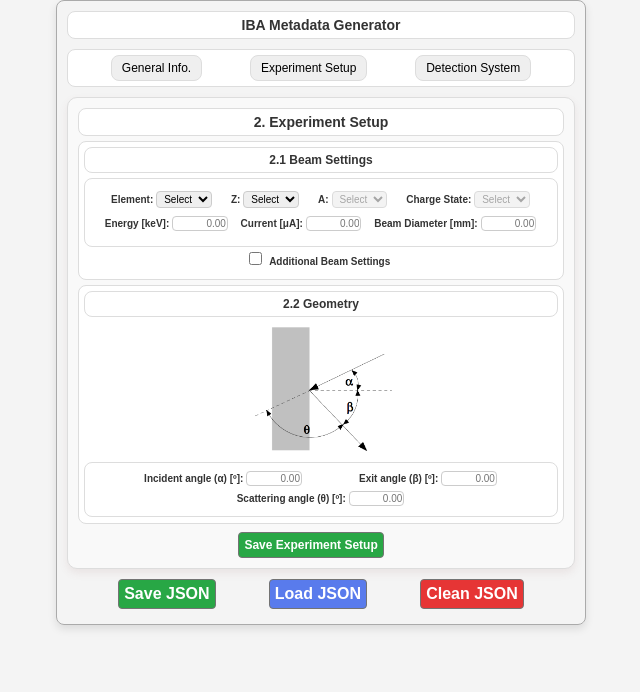
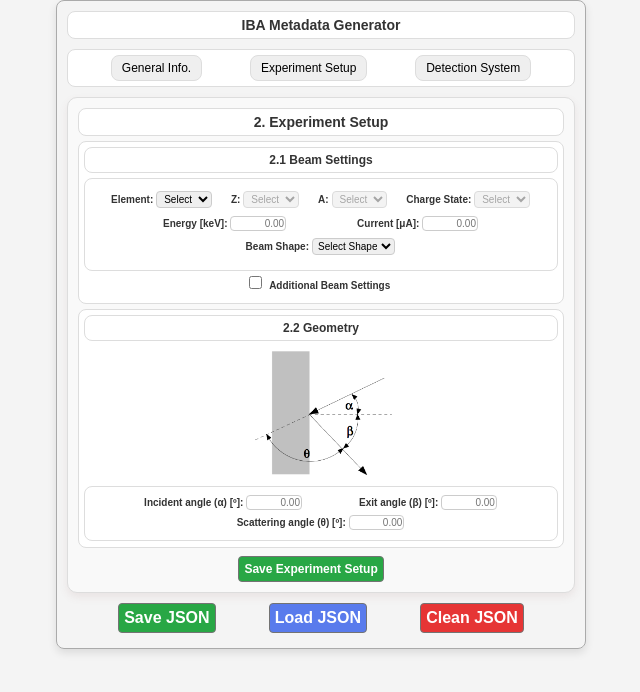
Before and after one commit to rauvarfer/Metadata_Apps, a React (Create React App) app in the folder IBA-app/: page / in a window 1280 px wide. Both pictures are taken after a click on the button "Experiment Setup". Shown: the top 692 px of the page, without its empty margins (319-959 px from the left). Built offline with nearby package versions, Linux system fonts and the light colour scheme.

Commit message:
Changing beam shape, A and Z

```diff
--- a/IBA-app/src/App.js
+++ b/IBA-app/src/App.js
@@ -88,7 +88,7 @@
         const jsonData = JSON.parse(e.target.result);
 
         // Validar estructura del JSON cargado (puedes añadir más validaciones según sea necesario)
-        if (jsonData.generalInfo && jsonData.experimentSetup && jsonData.detectors && jsonData.sample) {
+        if (jsonData.generalInfo && jsonData.experimentSetup && jsonData.detectors) {
           setGeneralInfo(jsonData.generalInfo)
           setExperimentSetup(jsonData.experimentSetup);
           setDetectors(jsonData.detectors);
--- a/IBA-app/src/components/ExperimentSetup.css
+++ b/IBA-app/src/components/ExperimentSetup.css
@@ -155,6 +155,24 @@
     margin-bottom: 5px;
 }
 
+.shape-form-group label {
+    font-size: 10px;
+    font-weight: bold;
+    margin-right: 3px;
+}
+
+.shape-form-group select {
+    width: 15ch; /* Fija la anchura para que quepan 6 caracteres */
+    height: auto;
+    padding: 1px;
+    border: 1px solid #ccc;
+    border-radius: 4px;
+    box-sizing: border-box;
+    font-size: 10px;
+    margin-right: 1px;
+    text-align: center; /* Alinea el texto a la derecha para valores numéricos */
+}
+
 input::placeholder {
     font-size: 10px;
 }
--- a/IBA-app/src/components/ExperimentSetup.js
+++ b/IBA-app/src/components/ExperimentSetup.js
@@ -93,7 +93,12 @@
     const [beamSettings, setBeamSettings] = useState({...experimentSetup.beamSettings,
         energy: experimentSetup.beamSettings?.energy?.value ?? '',
         chamberCurrent: experimentSetup.beamSettings?.chamberCurrent?.value ?? '',
-        beamDiameter: experimentSetup.beamSettings?.beamDiameter?.value ?? ''
+        ...(experimentSetup.beamSettings?.beamShape === 'Circular' ? {
+            beamDiameter: experimentSetup.beamSettings?.beamDiameter?.value ?? ''} : {}),
+        ...(experimentSetup.beamSettings?.beamShape === 'Rectangular' ? {
+            beamWidth: experimentSetup.beamSettings?.beamWidth?.value ?? '',
+            beamHeight: experimentSetup.beamSettings?.beamHeight?.value ?? ''
+        } : {})
     });
 
     const [selectedElement, setSelectedElement] = useState(experimentSetup.beamSettings?.element ?? '');
@@ -116,8 +121,10 @@
         terminalPotential: experimentSetup.additionalSettings?.terminalPotential?.value ?? '',
         injectionEnergy: experimentSetup.additionalSettings?.injectionEnergy?.value ?? '',
         magneticField: experimentSetup.additionalSettings?.magneticField?.value ?? '',
-        callibrationSlope: experimentSetup.additionalSettings?.callibrationSlope?.value ?? '1.00269',
-        callibrationIntercept: experimentSetup.additionalSettings?.callibrationIntercept?.value ?? '2.97155',
+        callibrationSlopeMF: experimentSetup.additionalSettings?.callibrationSlopeMF?.value ?? '1.00269',
+        callibrationInterceptMF: experimentSetup.additionalSettings?.callibrationInterceptMF?.value ?? '2.97155',
+        callibrationSlopeTP: experimentSetup.additionalSettings?.callibrationSlopeTP?.value ?? '0.99482',
+        callibrationInterceptTP: experimentSetup.additionalSettings?.callibrationInterceptTP?.value ?? '7.89465',
         calculatedEnergyTP: experimentSetup.additionalSettings?.calculatedEnergyTP?.value ?? '',
         calculatedEnergyMF: experimentSetup.additionalSettings?.calculatedEnergyMF?.value ?? '',
         percentDifference: experimentSetup.additionalSettings?.percentDifference?.value ?? '',
@@ -134,7 +141,7 @@
 
         // useEffect para el cálculo automático de las variables
         if (additionalBeamSettings) {
-            const { terminalPotential, injectionEnergy, magneticField, callibrationSlope, callibrationIntercept} = additionalSettings;
+            const { terminalPotential, injectionEnergy, magneticField, callibrationSlopeMF, callibrationInterceptMF, callibrationSlopeTP, callibrationInterceptTP} = additionalSettings;
 
 			const chargeState = beamSettings.chargeState;
 
@@ -142,12 +149,12 @@
 
 			const A = beamSettings.A;
 
-            const calculatedEnergyTP = chargeState && terminalPotential && injectionEnergy
-                ? ((Number(chargeState) + 1) * Number(terminalPotential) + Number(injectionEnergy)).toFixed(2)
+            const calculatedEnergyTP = chargeState && terminalPotential && injectionEnergy && callibrationSlopeTP && callibrationInterceptTP
+                ? ((Number(chargeState) + 1) * (Number(callibrationSlopeTP) * Number(terminalPotential) + Number(callibrationInterceptTP)) + Number(injectionEnergy)).toFixed(2)
                 : '-';
 
-            const calculatedEnergyMF = (A && chargeState && magneticField && callibrationSlope && callibrationIntercept)
-                ? ((Math.pow(1e-4, 2)*1e-3*Number(electronCharge)/2) * Math.pow((Number(chargeState) * (Number(callibrationSlope)*Number(magneticField)+Number(callibrationIntercept))), 2) / ((Number(A) - Number(Z)) * Number(neutronMass) + Number(Z) * Number(protonMass))).toFixed(2)
+            const calculatedEnergyMF = (A && chargeState && magneticField && callibrationSlopeMF && callibrationInterceptMF)
+                ? ((Math.pow(1e-4, 2)*1e-3*Number(electronCharge)/2) * Math.pow((Number(chargeState) * (Number(callibrationSlopeMF)*Number(magneticField)+Number(callibrationInterceptMF))), 2) / ((Number(A) - Number(Z)) * Number(neutronMass) + Number(Z) * Number(protonMass))).toFixed(2)
                 : '-';
 
             const percentDifference = (calculatedEnergyTP !== '-' && calculatedEnergyMF !== '-')
@@ -174,30 +181,38 @@
 
         // useEffect para manejar el cambio de masas y estados de carga
         if (selectedElement) {
-            setAtomicNumbers(elementData[selectedElement]?.Z || []);
-            setMasses(elementData[selectedElement]?.A || []);
-            setChargeStates(elementData[selectedElement]?.chargeStates || []);
-        }
+            const updatedAtomicNumbers = elementData[selectedElement]?.Z || [];
+            const updatedMasses = elementData[selectedElement]?.A || [];
+            const updatedChargeStates = elementData[selectedElement]?.chargeStates || [];
 
-        if (atomicNumbers.length === 1) {
-            setBeamSettings(prev => ({ ...prev, Z: atomicNumbers[0] }));
+            setAtomicNumbers(updatedAtomicNumbers);
+            setMasses(updatedMasses);
+            setChargeStates(updatedChargeStates);
+
+            // Seleccionar automáticamente si solo hay una opción
+            setBeamSettings((prev) => ({
+                ...prev,
+                Z: updatedAtomicNumbers.length === 1 ? updatedAtomicNumbers[0] : prev.Z,
+                A: updatedMasses.length === 1 ? updatedMasses[0] : prev.A,
+                chargeState: updatedChargeStates.length === 1 ? updatedChargeStates[0] : prev.chargeState,
+            }));
         }
 
     }, [selectedElement, atomicNumbers, experimentSetup.additionalSettings, additionalBeamSettings, additionalSettings, additionalSettings.terminalPotential, additionalSettings.injectionEnergy, additionalSettings.magneticField, beamSettings.chargeState, beamSettings.A, beamSettings.Z, beamSettings.atomicNumbers]);
 
-	// Manejar el cambio de masa
+	// Manejar el cambio de A
     const handleMassChange = (e) => {
-        setBeamSettings(prev => ({ ...prev, A: e.target.value }));
+        setBeamSettings(prev => ({ ...prev, A: String(e.target.value) }));
     };
 
-    // Manejar el cambio de masa
+    // Manejar el cambio de Z
     const handleAtomicNumberChange = (e) => {
-        setBeamSettings(prev => ({ ...prev, Z: e.target.value }));
+        setBeamSettings(prev => ({ ...prev, Z: String(e.target.value) }));
     };
 
     // Manejar el cambio de carga
     const handleChargeChange = (e) => {
-        setBeamSettings(prev => ({ ...prev, chargeState: e.target.value }));
+        setBeamSettings(prev => ({ ...prev, chargeState: String(e.target.value) }));
     };
 
     // Manejar decimales
@@ -213,7 +228,6 @@
         const missingFields = [];
         const missingMessage = [];
 
-
         // Validación de campos para "Beam Settings"
         if (!beamSettings.element) missingFields.push('element') && missingMessage.push('Element');
         if (!beamSettings.A) missingFields.push('A') && missingMessage.push('A');
@@ -221,7 +235,6 @@
         if (!beamSettings.chargeState) missingFields.push('chargeState') && missingMessage.push('Charge State');
         if (!beamSettings.energy) missingFields.push('energy') && missingMessage.push('Beam energy');
         if (!beamSettings.chamberCurrent) missingFields.push('chamberCurrent') && missingMessage.push('Chamber Current');
-        if (!beamSettings.beamDiameter) missingFields.push('beamDiameter') && missingMessage.push('Beam Diameter');
 
         // Validación de campos para "Geometry"
         if (!geometry.incidentAngleAlpha) missingFields.push('incidentAngleAlpha') && missingMessage.push('Incident angle (α)');
@@ -250,34 +263,49 @@
     const experimentSetupWithUnits = {
         beamSettings: {
             element: beamSettings.element,
-            A: beamSettings.A,
-            Z: beamSettings.Z,
-            chargeState: beamSettings.chargeState,
+            A: String(beamSettings.A),
+            Z: String(beamSettings.Z),
+            chargeState: String(beamSettings.chargeState),
             energy: { value: toFloat(beamSettings.energy), units: 'keV' },
             chamberCurrent: { value: toFloat(beamSettings.chamberCurrent), units: 'μA' },
+            beamShape: beamSettings.beamShape,
+            // Condición para agregar los valores correspondientes dependiendo del tipo de beamShape
+            ...(beamSettings.beamShape === 'Circular' ? {
                 beamDiameter: { value: toFloat(beamSettings.beamDiameter), units: 'mm' }
+            } : beamSettings.beamShape === 'Rectangular' ? {
+                beamWidth: { value: toFloat(beamSettings.beamWidth), units: 'mm' },
+                beamHeight: { value: toFloat(beamSettings.beamHeight), units: 'mm' }
+            } : {})
         },
         ...(additionalBeamSettings && {
             additionalSettings: {
+                injectionEnergy: {
+                    value: toFloat(additionalSettings.injectionEnergy),
+                    units: 'keV'
+                },
+                callibrationSlopeTP: {
+                    value: toFloat6(additionalSettings.callibrationSlopeTP),
+                    units: 'none'
+                },
+                callibrationInterceptTP: {
+                    value: toFloat6(additionalSettings.callibrationInterceptMF),
+                    units: 'kV'
+                },
                 terminalPotential: {
                     value: toFloat(additionalSettings.terminalPotential),
                     units: 'kV'
                 },
-                injectionEnergy: {
-                    value: toFloat(additionalSettings.injectionEnergy),
-                    units: 'keV'
+                callibrationSlopeMF: {
+                    value: toFloat6(additionalSettings.callibrationSlopeMF),
+                    units: 'none'
+                },
+                callibrationInterceptMF: {
+                    value: toFloat6(additionalSettings.callibrationInterceptMF),
+                    units: 'G'
                 },
                 magneticField: {
                     value: toFloat(additionalSettings.magneticField),
                     units: 'μA'
-                },
-                callibrationSlope: {
-                    value: toFloat6(additionalSettings.callibrationSlope),
-                    units: 'none'
-                },
-                callibrationIntercept: {
-                    value: toFloat6(additionalSettings.callibrationIntercept),
-                    units: 'G'
                 },
                 calculatedEnergyTP: {
                     value: toFloat(additionalSettings.calculatedEnergyTP),
@@ -360,6 +388,7 @@
                         value={beamSettings.Z}
                         onChange={handleAtomicNumberChange}
                         className={invalidFields.includes('Z') ? 'invalid' : ''}
+                        disabled={masses.length === 0}
                     >
                         <option value="">Select</option>
                         {atomicNumbers.map((Z) => (
@@ -433,19 +462,59 @@
                     />
                 </div>
 
+            </div>
+
+            <div className="row">
+
+                {/* Shape of incident beam */}
+                    <div className="shape-form-group">
+                      <label>Beam Shape:</label>
+                      <select
+                        value={beamSettings.beamShape || ''}
+                        onChange={(e) => setBeamSettings({ ...beamSettings, beamShape: e.target.value })}
+                      >
+                        <option value="">Select Shape</option>
+                        <option value="Circular">Circular</option>
+                        <option value="Rectangular">Rectangular</option>
+                      </select>
+
+                    </div>
+
+                     {beamSettings.beamShape === 'Circular' && (
                         <div className="exp-form-group">
-                    <label>Beam Diameter [mm]:</label>
+                          <label>Diameter [mm]:</label>
                           <input
                             type="number"
-                        placeholder='0.00'
-                        step="0.01"
-                        pattern="^\d+(\.\d+)?$"
                             onWheel={(e) => e.target.blur()}
-                        value={beamSettings.beamDiameter}
+                            value={beamSettings.beamDiameter || ''}
                             onChange={(e) => handleDecimalInput(e, 'beamDiameter', setBeamSettings)}
-                        className={invalidFields.includes('beamDiameter') ? 'invalid' : ''}
                           />
                         </div>
+                      )}
+
+                      {beamSettings.beamShape === 'Rectangular' && (
+                        <div className="row">
+                        <div className="exp-form-group">
+                          <label>Width [mm]:</label>
+                          <input
+                            type="number"
+                            onWheel={(e) => e.target.blur()}
+                            value={beamSettings.beamWidth || ''}
+                            onChange={(e) => handleDecimalInput(e, 'beamWidth', setBeamSettings)}
+                          />
+                        </div>
+                        <div className="exp-form-group">
+                          <label>Height [mm]:</label>
+                          <input
+                            type="number"
+                            onWheel={(e) => e.target.blur()}
+                            value={beamSettings.beamHeight || ''}
+                            onChange={(e) => handleDecimalInput(e, 'beamHeight', setBeamSettings)}
+                           required
+                          />
+                        </div>
+                        </div>
+                      )}
 
                 </div>
 
@@ -472,6 +541,19 @@
                     <div className="row">
 
                     <div className="exp-form-group">
+                          <label>Injection Energy [keV]:</label>
+                          <input
+                              type="number"
+                              placeholder='0.00'
+                              pattern="^\d+(\.\d+)?$"
+                              onWheel={(e) => e.target.blur()}
+                              value={additionalSettings.injectionEnergy}
+                              onChange={(e) => handleDecimalInput(e, 'injectionEnergy', setAdditionalSettings)}
+                              step="0.01"
+                          />
+                        </div>
+
+                        <div className="exp-form-group">
                           <label>Terminal Potential [kV]:</label>
                           <input
                               type="number"
@@ -484,26 +566,45 @@
                           />
                         </div>
 
+                    </div>
+
+                    <div className="row">
                         <div className="exp-form-group">
-                          <label>Injection Energy [keV]:</label>
+                          <label>Slope:</label>
                           <input
                               type="number"
                               placeholder='0.00'
                               pattern="^\d+(\.\d+)?$"
                               onWheel={(e) => e.target.blur()}
-                              value={additionalSettings.injectionEnergy}
-                              onChange={(e) => handleDecimalInput(e, 'injectionEnergy', setAdditionalSettings)}
+                              value={additionalSettings.callibrationSlopeTP}
+                              onChange={(e) => handleDecimalInput(e, 'callibrationSlopeTP', setAdditionalSettings)}
                               step="0.01"
                           />
                         </div>
 
+                        <div className="exp-form-group">
+                          <label>Intercept [kV]:</label>
+                          <input
+                              type="number"
+                              placeholder='0.00'
+                              pattern="^\d+(\.\d+)?$"
+                              onWheel={(e) => e.target.blur()}
+                              value={additionalSettings.callibrationInterceptTP}
+                              onChange={(e) => handleDecimalInput(e, 'callibrationInterceptTP', setAdditionalSettings)}
+                              step="0.01"
+                          />
                         </div>
+                    </div>
+
+                </div>
+
+                <div className="additional-beam-settings-subsection">
 
 
                     <div className="row">
 
                         <div className="exp-form-group">
-                          <label>Magnetic Field [G]:</label>
+                          <label>Magnetic Field<sub>90º</sub> [G]:</label>
                           <input
                               type="number"
                               placeholder='0.00'
@@ -522,8 +623,8 @@
                               placeholder='0.00'
                               pattern="^\d+(\.\d+)?$"
                               onWheel={(e) => e.target.blur()}
-                              value={additionalSettings.callibrationSlope}
-                              onChange={(e) => handleDecimalInput(e, 'callibrationSlope', setAdditionalSettings)}
+                              value={additionalSettings.callibrationSlopeMF}
+                              onChange={(e) => handleDecimalInput(e, 'callibrationSlopeMF', setAdditionalSettings)}
                               step="0.01"
                           />
                         </div>
@@ -535,8 +636,8 @@
                               placeholder='0.00'
                               pattern="^\d+(\.\d+)?$"
                               onWheel={(e) => e.target.blur()}
-                              value={additionalSettings.callibrationIntercept}
-                              onChange={(e) => handleDecimalInput(e, 'callibrationIntercept', setAdditionalSettings)}
+                              value={additionalSettings.callibrationInterceptMF}
+                              onChange={(e) => handleDecimalInput(e, 'callibrationInterceptMF', setAdditionalSettings)}
                               step="0.01"
                           />
                         </div>
```
Lines whose indentation alone changed are shown as unchanged.
